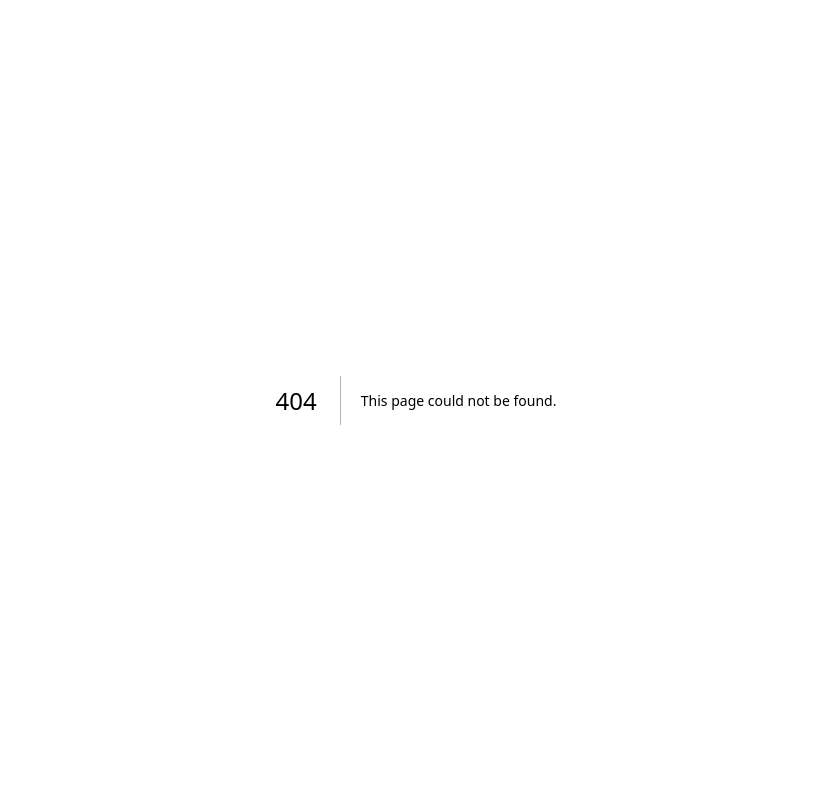
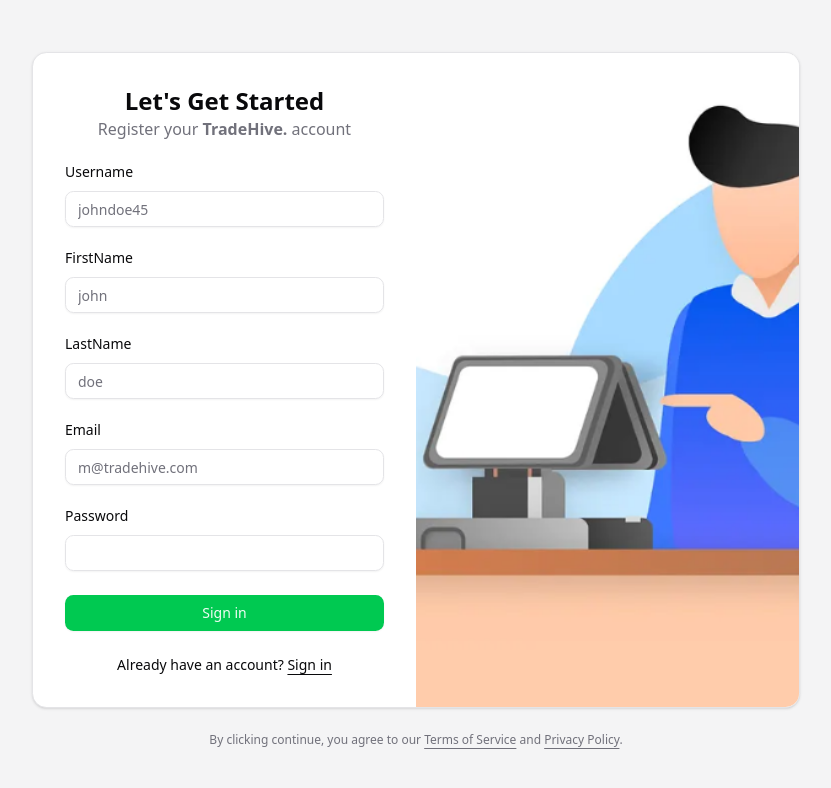
Before and after one commit to musamueed19/TradeHive-ERP, a Next.js app in the folder client/: page /register in a window 1280 px wide. Before the commit this address had no page. Shown: the top 788 px of the page, without its empty margins (224-1055 px from the left). Built offline with nearby package versions, Linux system fonts and the light colour scheme; no server answers; sample sign-in values are in the browser's storage.

Commit message:
created register page UI

```diff
--- a/client/app/page.jsx
+++ b/client/app/page.jsx
@@ -18,7 +18,7 @@
         {/* CTA */}
         <div className="flex flex-col sm:flex-row justify-center gap-6">
           <Link href={"/login"} className="px-8 py-3 font-semibold text-lg rounded-full text-primary-foreground hover:text-white bg-primary hover:bg-green-800 transition duration-200 shadow-lg" >Login</Link>
-          <Link href={"/login"} className="px-8 py-3 font-semibold text-lg rounded-full text-green-300 hover:text-white hover:bg-green-900 transition duration-200 shadow-lg border-primary border-2" >Register</Link>
+          <Link href={"/register"} className="px-8 py-3 font-semibold text-lg rounded-full text-green-300 hover:text-white hover:bg-green-900 transition duration-200 shadow-lg border-primary border-2" >Register</Link>
         </div>
       </div>
     </main>
--- /dev/null
+++ b/client/app/register/page.jsx
@@ -0,0 +1,31 @@
+"use client";
+
+import Loading from "@/components/Loading";
+import { LoginForm } from "@/components/login-form";
+import { RegisterForm } from "@/components/register-form";
+import { useSession } from "next-auth/react";
+import { redirect, useRouter } from "next/navigation";
+import { useEffect } from "react";
+
+export default function RegisterPage() {
+  const { status } = useSession();
+  const router = useRouter();
+
+  useEffect(() => {
+    if (status === "unauthenticated") {
+      redirect("/dashboard");
+    }
+  }, [status]);
+
+  if (status === "loading") {
+    <Loading standardLoader={true} />;
+  }
+
+  return (
+    <div className="bg-muted flex min-h-svh flex-col items-center justify-center p-6 md:p-10">
+      <div className="w-full max-w-sm md:max-w-3xl">
+        <RegisterForm />
+      </div>
+    </div>
+  );
+}
--- a/client/components/Loading.jsx
+++ b/client/components/Loading.jsx
@@ -6,7 +6,7 @@
 
 const Loading = ({ loading, standardLoader }) => {
   if (standardLoader) {
-    return <Loader2 className="animate-spin size-14 h-screen mx-auto" />;
+    return <Loader2 className="animate-spin size-14 h-[80%] m-auto" />;
   }
   return (
     <>
--- a/client/components/login-form.jsx
+++ b/client/components/login-form.jsx
@@ -136,7 +136,7 @@
               </div> */}
               <div className="text-center text-sm">
                 Don&apos;t have an account?{" "}
-                <a href="#" className="underline underline-offset-4">
+                <a href="/register" className="underline underline-offset-4">
                   Sign up
                 </a>
               </div>
--- /dev/null
+++ b/client/components/register-form.jsx
@@ -0,0 +1,163 @@
+"use client";
+
+import { cn } from "@/lib/utils";
+import { Button } from "@/components/ui/button";
+import { Card, CardContent } from "@/components/ui/card";
+import { Input } from "@/components/ui/input";
+import { Label } from "@/components/ui/label";
+import { useState } from "react";
+import { signIn } from "next-auth/react";
+import { useRouter } from "next/navigation";
+import { toast } from "sonner";
+
+export function RegisterForm({ className, ...props }) {
+  // router
+  const router = useRouter();
+
+  // login data
+  const [loginData, setLoginData] = useState({
+    email: "",
+    password: "",
+    username: "",
+    firstName: "",
+    lastName: "",
+  });
+
+  const [isLoading, setIsLoading] = useState(false);
+
+  // handleChange
+  function handleChange(e) {
+    const { name, value } = e.target;
+    setLoginData((prev) => ({
+      ...prev,
+      [name]: value,
+    }));
+  }
+
+  // handleLogin
+  async function handleLogin(e) {
+    e.preventDefault();
+    setIsLoading(true);
+
+    // login functionality
+    // Here...
+    const res = await signIn("credentials", {
+      redirect: false,
+      ...loginData,
+    });
+
+    if (res?.ok) {
+      toast.success("Login Successfully.");
+      router.push("/dashboard");
+      console.log(res);
+    } else {
+      toast.error(res?.error || "Login Failed.");
+      console.log(res);
+    }
+
+    // end
+    setIsLoading(false);
+  }
+
+  return (
+    <div className={cn("flex flex-col gap-6", className)} {...props}>
+      <Card className="overflow-hidden p-0">
+        <CardContent className="grid p-0 md:grid-cols-2">
+          <form className="p-6 md:p-8" onSubmit={handleLogin}>
+            <div className="flex flex-col gap-6">
+              <div className="flex flex-col items-center text-center">
+                <h1 className="text-2xl font-bold">Let&apos;s Get Started</h1>
+                <p className="text-muted-foreground text-balance">
+                  Register your{" "}
+                  <span className="font-semibold">TradeHive.</span> account
+                </p>
+              </div>
+              <div className="grid gap-3">
+                <Label htmlFor="username">Username</Label>
+                <Input
+                  onChange={handleChange}
+                  name="text"
+                  value={loginData.username}
+                  id="text"
+                  type="text"
+                  placeholder="johndoe45"
+                  required
+                />
+              </div>
+              <div className="grid gap-3">
+                <Label htmlFor="username">FirstName</Label>
+                <Input
+                  onChange={handleChange}
+                  name="text"
+                  value={loginData.firstName}
+                  id="text"
+                  type="text"
+                  placeholder="john"
+                  required
+                />
+              </div>
+              <div className="grid gap-3">
+                <Label htmlFor="username">LastName</Label>
+                <Input
+                  onChange={handleChange}
+                  name="text"
+                  value={loginData.lastName}
+                  id="text"
+                  type="text"
+                  placeholder="doe"
+                  required
+                />
+              </div>
+              <div className="grid gap-3">
+                <Label htmlFor="email">Email</Label>
+                <Input
+                  onChange={handleChange}
+                  name="email"
+                  value={loginData.email}
+                  id="email"
+                  type="email"
+                  placeholder="m@tradehive.com"
+                  required
+                />
+              </div>
+              <div className="grid gap-3">
+                <div className="flex items-center">
+                  <Label htmlFor="password">Password</Label>
+                </div>
+                <Input
+                  id="password"
+                  onChange={handleChange}
+                  name="password"
+                  value={loginData.password}
+                  type="password"
+                  required
+                />
+              </div>
+              <Button type="submit" className="w-full" disabled={isLoading}>
+                {isLoading ? "Signing in..." : "Sign in"}
+              </Button>
+              <div className="text-center text-sm">
+                Already have an account?{" "}
+                <a href="/login" className="underline underline-offset-4">
+                  Sign in
+                </a>
+              </div>
+            </div>
+          </form>
+          <div className="bg-muted relative hidden md:block">
+            {/* dark:grayscale */}
+            <img
+              src="/login.png"
+              alt="Image"
+              className="absolute inset-0 h-full w-full object-cover dark:brightness-[0.9]"
+            />
+          </div>
+        </CardContent>
+      </Card>
+      <div className="text-muted-foreground *:[a]:hover:text-primary text-center text-xs text-balance *:[a]:underline *:[a]:underline-offset-4">
+        By clicking continue, you agree to our <a href="#">Terms of Service</a>{" "}
+        and <a href="#">Privacy Policy</a>.
+      </div>
+    </div>
+  );
+}
```
